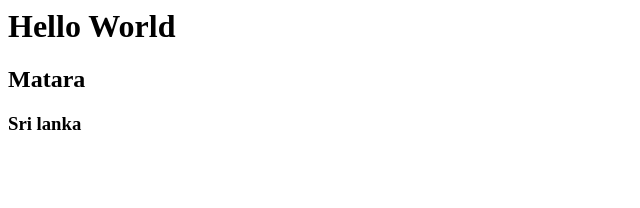
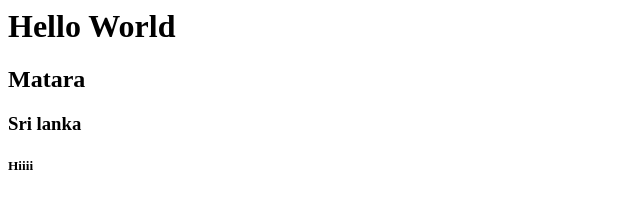
Before and after one commit to SanduniKaulshalya/Project, a plain HTML site: page index.html in a window 1280 px wide. Shown: the full height of the page, 0-640 px from the left. Drawn offline with Linux system fonts and the light colour scheme.

Commit message:
Update index.html

```diff
--- a/index.html
+++ b/index.html
@@ -7,5 +7,8 @@
         <h3>
             Sri lanka
         </h3>
+        <h5>
+            Hiiii
+        </h5>
     </body>
 </html>
```
